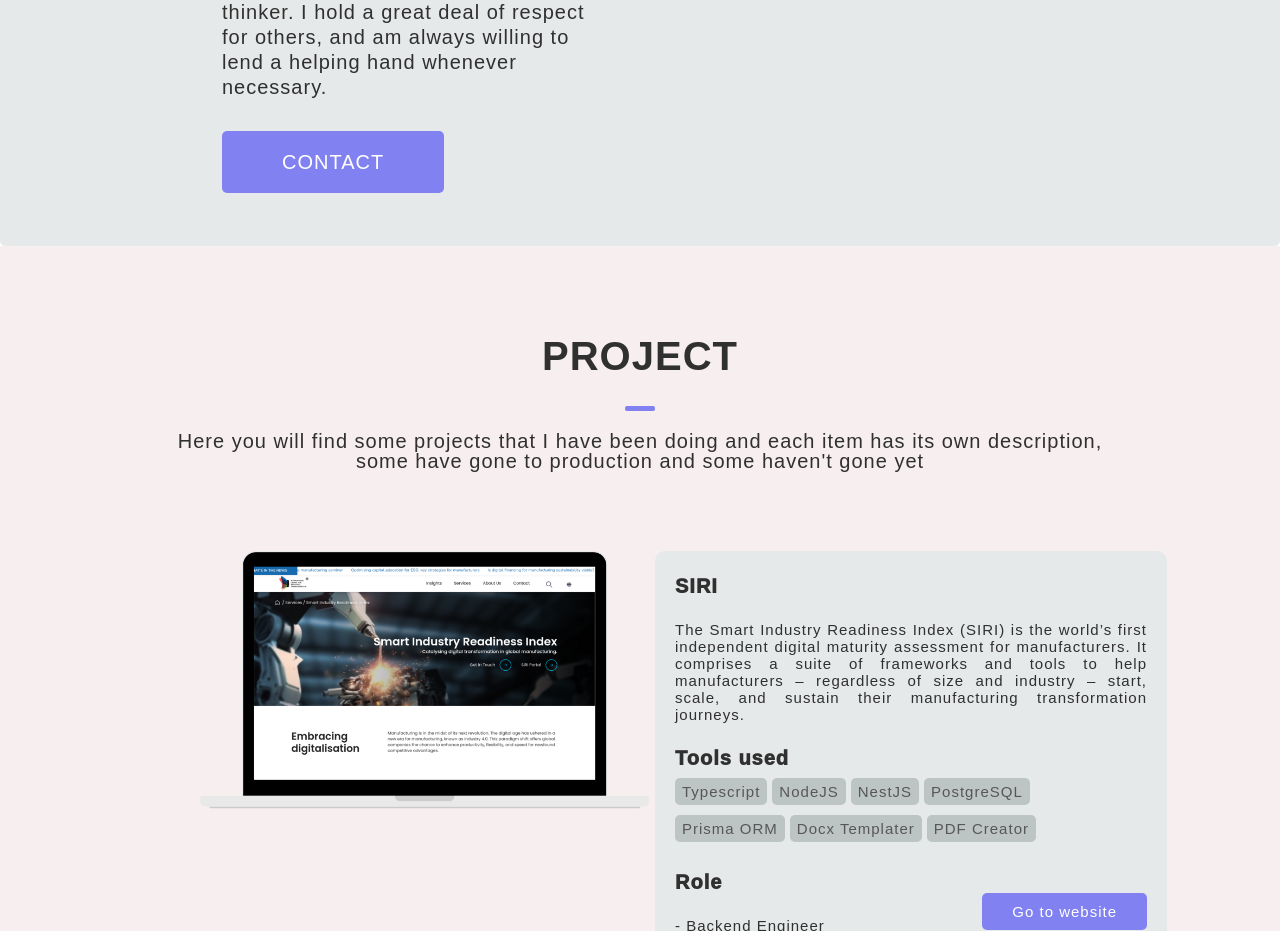
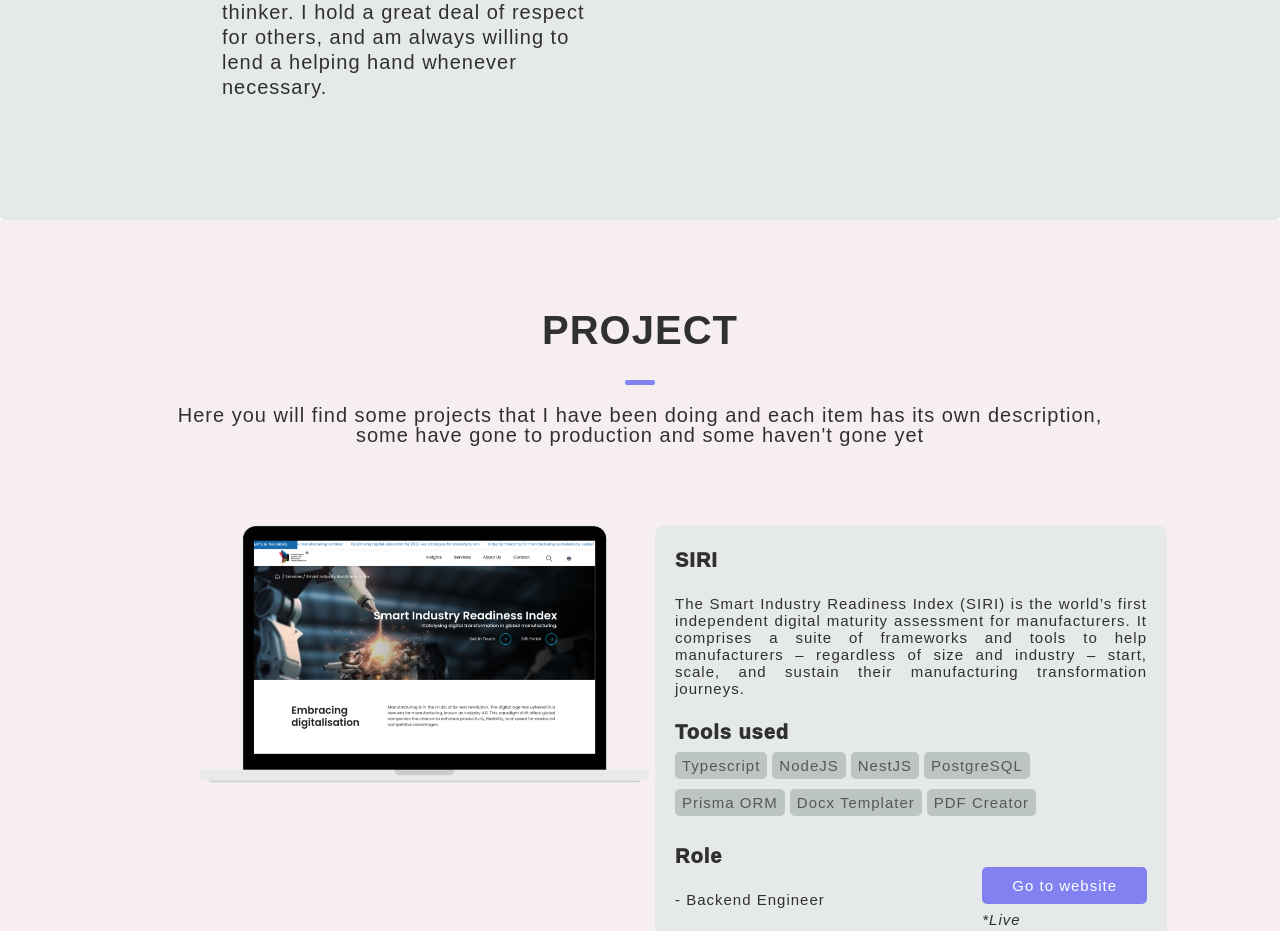
Before and after one commit to mariwi1503/static-profile, a plain HTML site: page index.html in a window 1280 px wide. Shown: the part 1780-2711 px from the top of the page. Drawn offline with Linux system fonts and the light colour scheme; a web font is replaced by a local one.

Commit message:
remove contact button in about section

```diff
--- a/index.html
+++ b/index.html
@@ -53,7 +53,7 @@
                 I possess a strong work ethic and am always eager to learn new things. Furthermore, I am skilled in time management, possess excellent communication skills, and am a logical thinker. I hold a great deal of respect for others, and am always willing to lend a helping hand whenever necessary.<br><br>I possess a strong work ethic and am always eager to learn new things. Furthermore, I am skilled in time management, possess excellent communication skills, and am a logical thinker. I hold a great deal of respect for others, and am always willing to lend a helping hand whenever necessary.</p>
                 <br><br>
 
-                <a class="btn" href="#contact">CONTACT</a>
+                <!-- <a class="btn" href="#contact">CONTACT</a> -->
             </div>
             <div class="description-items">
                 <h3>Skills</h3>
```
